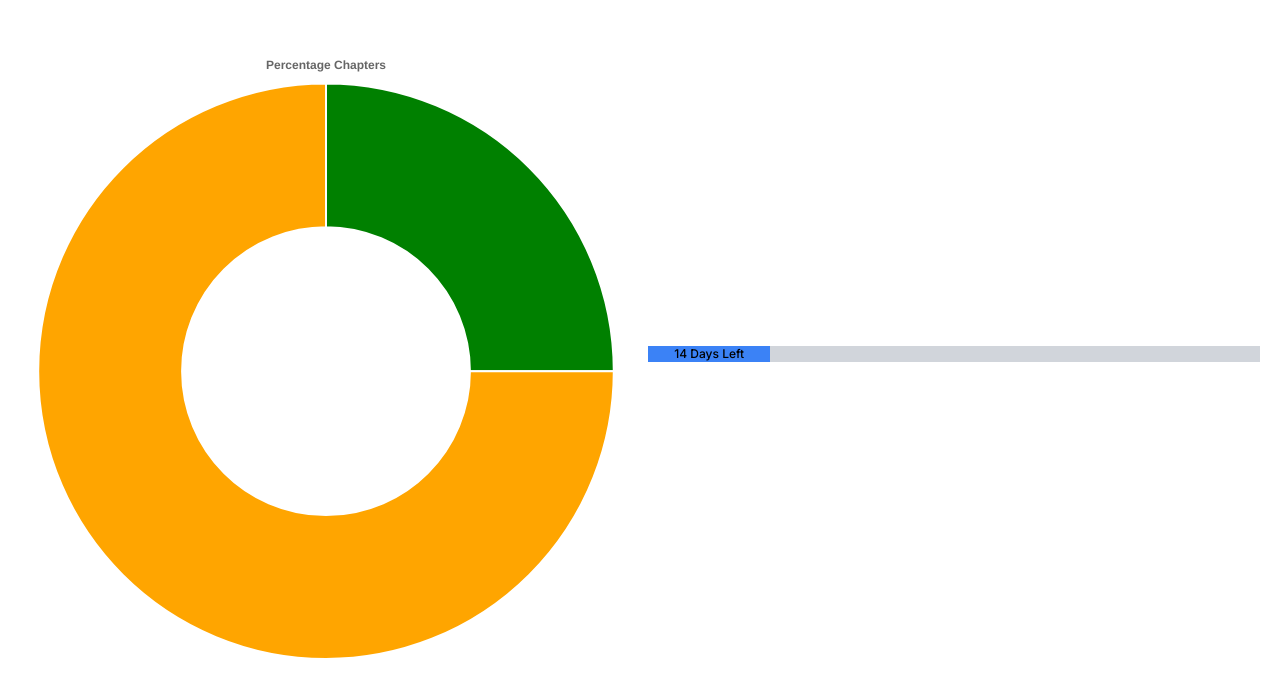
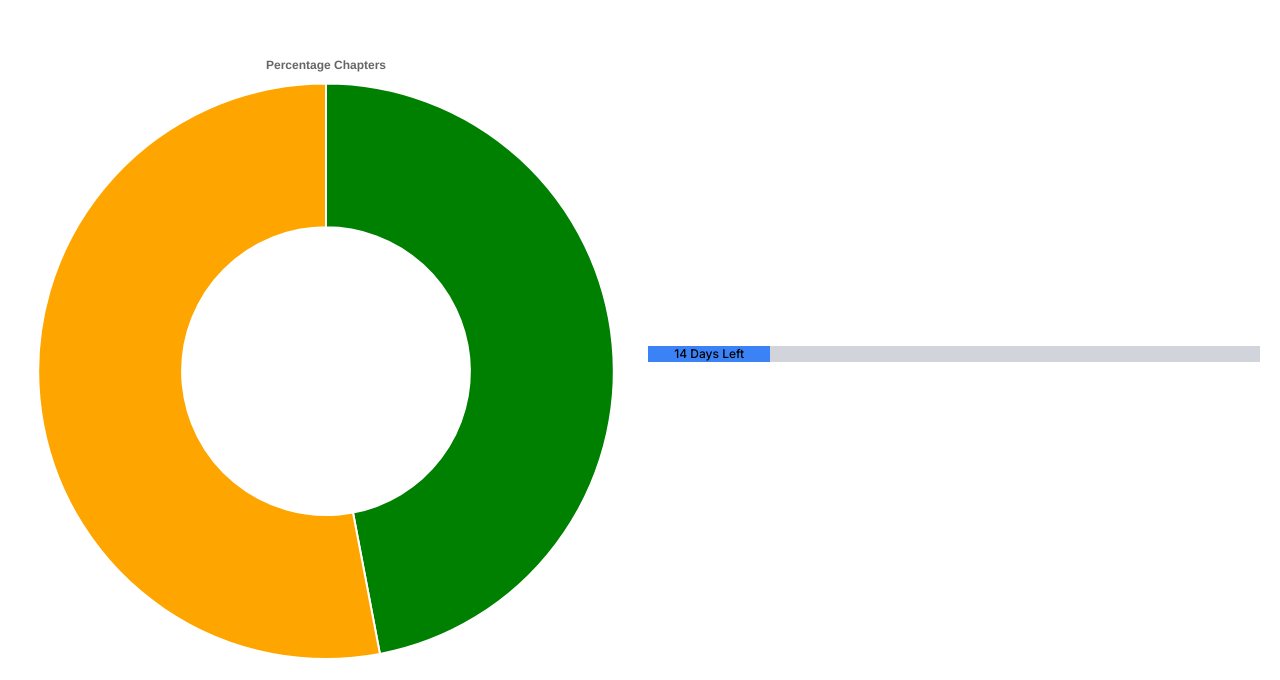
Before and after one commit to teschiopol/studyGamify, a Next.js app: page / in a window 1280 px wide. Shown: the part 600-1280 px from the top of the page. Built offline with nearby package versions, Linux system fonts and the light colour scheme.

Commit message:
Update AreaChart.tsx

```diff
--- a/src/components/AreaChart.tsx
+++ b/src/components/AreaChart.tsx
@@ -35,7 +35,7 @@ const AreaChart = () => {
             ],
             datasets: [
               {
-                data: [25, 75],
+                data: [47, 53],
                 backgroundColor: ["green", "orange"]
               },
             ],
```
